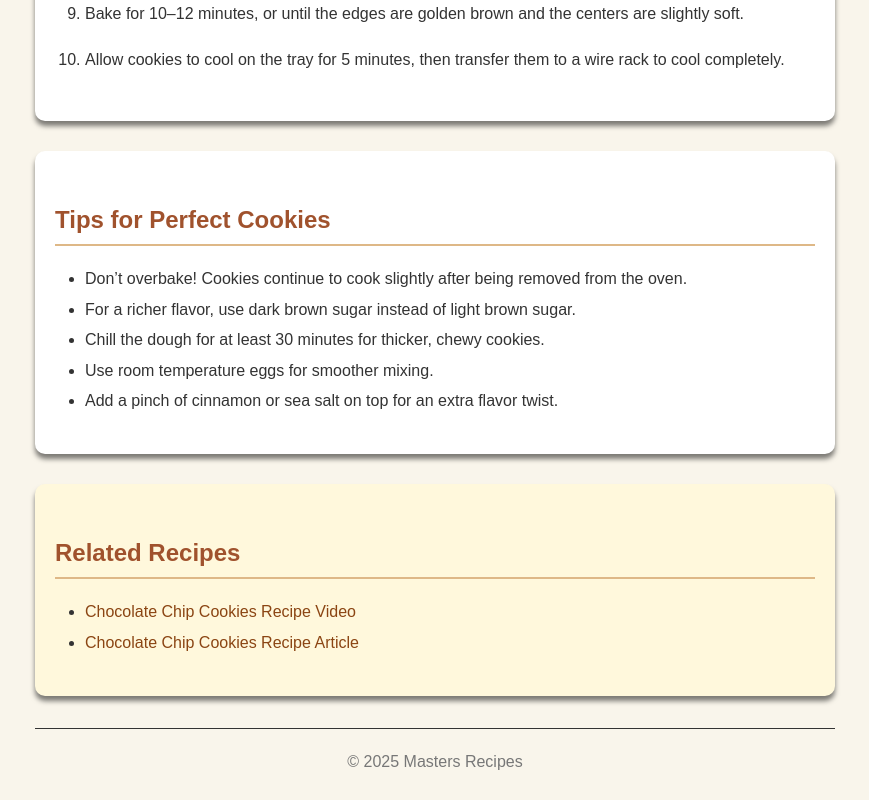
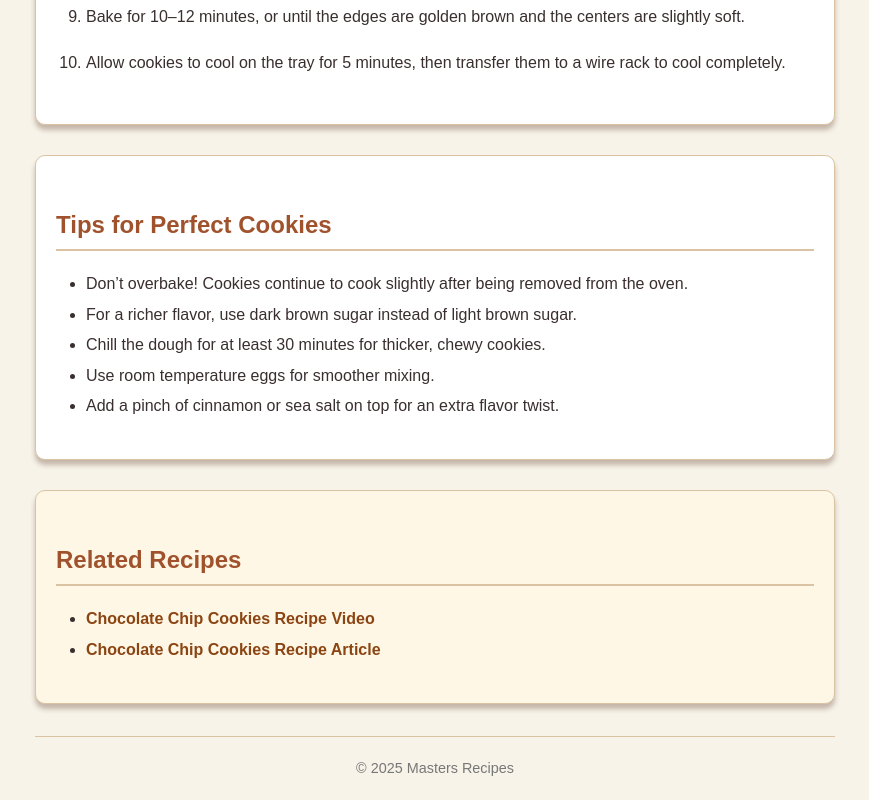
Before and after one commit to AnassAlhaj/Cookies-recipe-page, a plain HTML site: page index.html in a window 1280 px wide. Shown: the part 2522-3322 px from the top of the page, without its empty margins (205-1074 px from the left). Drawn offline with Linux system fonts and the light colour scheme.

Commit message:
Refactor CSS styles for improved design
Updated styles for body, headings, and various components to enhance visual appeal and consistency.

```diff
--- a/style.css
+++ b/style.css
@@ -1,55 +1,50 @@
+
 body {
     font-family: Arial, Helvetica, sans-serif;
     line-height: 1.6;
-    color: #333;
+    color: #3A2F2F;
     max-width: 800px;
     margin: 0 auto;
     padding: 20px;
-    background-color: #F9F5EB;
+    background-color: #F7F3E9;
 }
 
 h1 {
     color: #8B4513;
     text-align: center;
     margin-bottom: 20px;
-
 }
 
-.page-title{
+.page-title {
     background-color: #8B4513;
     color: white;
     padding: 20px;
     text-align: center;
     border-radius: 10px;
     margin-bottom: 30px;
+    transition: background-color 0.5s ease;
 }
 
-.page-title h1{
+.page-title h1 {
     color: white;
 }
 
-/* .page-title h1:hover{
-    color:  #8B4513;
-} */
-
-.page-title:hover{
-    background-color:rgb(119, 60, 60);
-    transition: background-color 0.5s ease;
+.page-title:hover {
+    background-color: #6F3A12; /* Darker brown */
 }
 
 h2 {
     color: #A0522D;
-    border-bottom: 2px solid #DEB887;
+    border-bottom: 2px solid #D9C3A3;
     padding-bottom: 5px;
     margin-top: 30px;
 }
 
 p {
     margin-bottom: 15px;
-
 }
 
-ul,ol {
+ul, ol {
     margin-bottom: 20px;
     padding-left: 30px;
 }
@@ -65,64 +60,66 @@ img {
     margin-bottom: 20px;
 }
 
-.recipe-info{
-    background-color: #fff8DC;
+.recipe-info {
+    background-color: #FFF7E6;
     padding: 15px;
     border-radius: 10px;
     margin-bottom: 20px;
-    box-shadow: 0 5px 5px rgba(53, 3, 3, 0.5);
+    box-shadow: 0 5px 5px rgba(80, 40, 20, 0.3);
 }
 
-.recipe-info p{
+.recipe-info p {
     margin: 10px 0;
 }
 
-.ingrediants, .tips, .instructions{
-    background-color: #ffffff;
+.ingrediants, .tips, .instructions {
+    background-color: #FFFFFF;
     padding: 20px;
     margin-bottom: 30px;
     border-radius: 10px;
-    box-shadow: 0 5px 5px rgba(0, 0, 0, 0.5);
+    box-shadow: 0 5px 5px rgba(80, 40, 20, 0.3);
+    border: 1px solid #D9C3A3;
 }
 
-.ingrediants li{
+.ingrediants li {
     padding: 5px 0;
 }
 
-.instructions li{
+.instructions li {
     padding: 8px 0;
 }
 
-.tips li:hover{
-    background-color: #97fda1;
-    transition: background-color 2s ease;
+.tips li:hover {
+    background-color: #FDE6C8;
+    transition: background-color 0.4s ease;
 }
 
-.related{
-    background-color: #fff8DC;
+.related {
+    background-color: #FFF7E6;
     padding: 20px;
     margin-bottom: 30px;
     border-radius: 10px;
-    box-shadow: 0 5px 5px rgba(0, 0, 0, 0.5);
+    border: 1px solid #D9C3A3;
+    box-shadow: 0 5px 5px rgba(80, 40, 20, 0.3);
 }
 
-.related a{
+.related a {
     text-decoration: none;
     color: #8B4513;
+    font-weight: bold;
 }
 
-.related a:hover{
-    background-color: #fcc9c9;
-    transition: background-color 2s ease;
+.related a:hover {
+    background-color: #F8D2A8;
+    transition: background-color 0.4s ease;
     text-decoration: underline;
 }
 
-footer{
+footer {
     text-align: center;
     color: #777;
     margin-top: 4%;
-    border-top: 1px solid #333;
+    border-top: 1px solid #D9C3A3;
     padding-top: 20px;
-    font-size: 0.9pm;
-
+    font-size: 0.9rem;
 }
```
